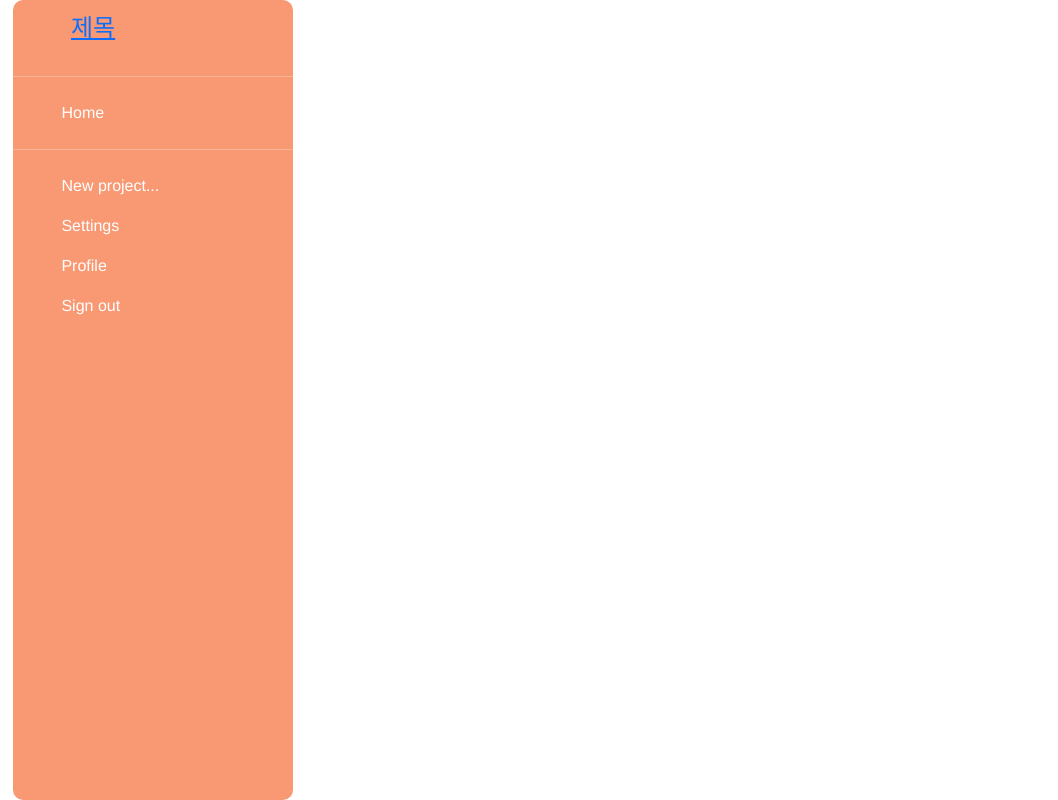
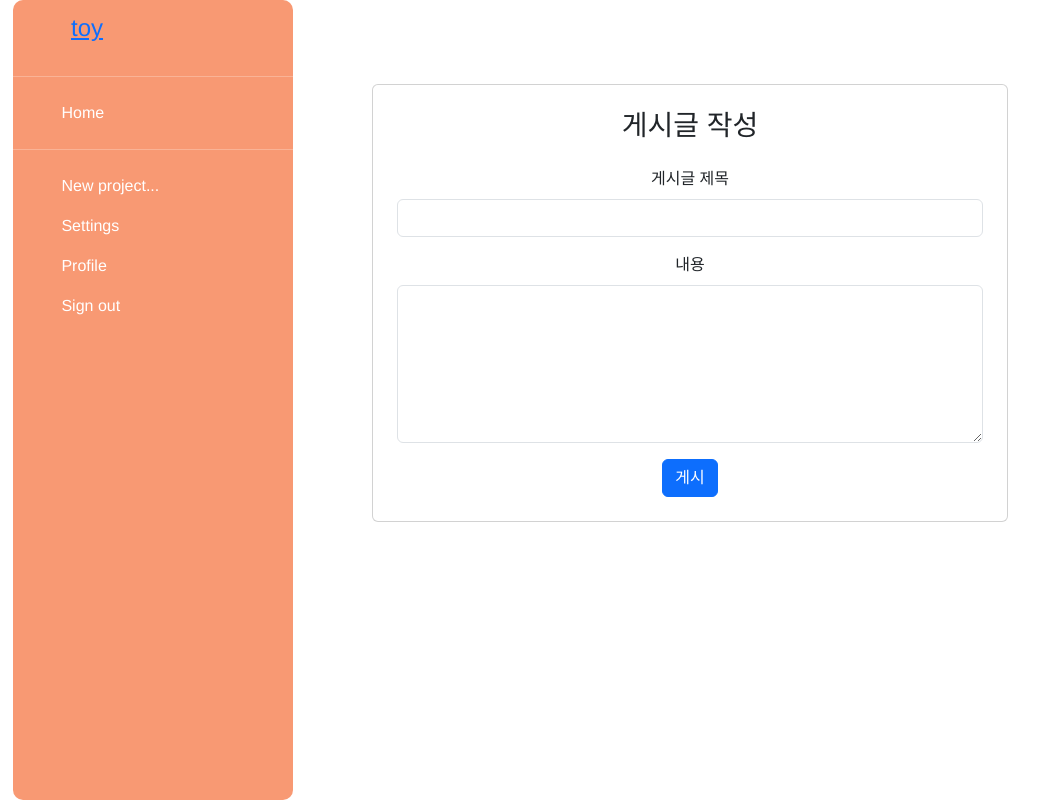
Before and after one commit to jichang-lee/spring_vue_testBoard, a Vue app in the folder front/: page /board/register in a window 1280 px wide. Shown: the whole page, without its empty margins (0-1058 px from the left). Built offline with nearby package versions, Linux system fonts and the light colour scheme.

Commit message:
'board_register'

```diff
--- a/front/src/App.vue
+++ b/front/src/App.vue
@@ -1,7 +1,9 @@
 <template>
 
-  <navbarMenu></navbarMenu>
-  <router-view></router-view>
+<div class="app-container">
+    <navbarMenu></navbarMenu>
+    <router-view></router-view>
+  </div>
 </template>
 
 <script setup>
@@ -19,4 +21,5 @@ import navbarMenu from './components/navbarMenu.vue'
   color: #2c3e50;
   margin-top: 60px;
 }
+
 </style>
--- a/front/src/components/boardList.vue
+++ b/front/src/components/boardList.vue
@@ -88,19 +88,19 @@
     {
       title: '첫글',
       hashtag: '#java',
-      userId: 'Uno',
+      userId: 'adas',
       createdAt: '2022-01-01',
     },
     {
       title: '두번째글',
       hashtag: '#spring',
-      userId: 'Uno',
+      userId: 'fsdfsa',
       createdAt: '2022-01-02',
     },
     {
       title: '세번째글',
       hashtag: '#java',
-      userId: 'Uno',
+      userId: 'vsdvsd',
       createdAt: '2022-01-03',
     },
     // 기타 게시물 데이터 추가
--- /dev/null
+++ b/front/src/components/boardRegister.vue
@@ -0,0 +1,47 @@
+<template>
+    <div class="container">
+      <div class="row">
+        <div class="col-md-8 offset-md-2 mt-4">
+          <div class="card card-margin">
+            <div class="card-body p-4">
+              <h3 class="mb-4">게시글 작성</h3>
+
+              <!-- 게시글 제목 입력 폼 -->
+              <div class="mb-3">
+                <label for="title" class="form-label">게시글 제목</label>
+                <input type="text" class="form-control" id="title" v-model="title">
+              </div>
+
+              <!-- 게시글 내용 입력 폼 -->
+              <div class="mb-3">
+                <label for="content" class="form-label">내용</label>
+                <textarea class="form-control" id="content" rows="6" v-model="content"></textarea>
+              </div>
+
+              <!-- 게시 버튼 -->
+              <button class="btn btn-primary" @click="submitPost">게시</button>
+            </div>
+          </div>
+        </div>
+      </div>
+    </div>
+  </template>
+
+  <script setup>
+  import { ref } from 'vue';
+
+  const title = ref('');
+  const content = ref('');
+
+  const submitPost = () => {
+    // 게시 버튼 클릭 시 게시 데이터를 처리하는 로직을 추가하세요.
+  };
+  </script>
+
+
+<style scoped>
+    .card{
+        margin-left: 100px;
+    }
+
+</style>
--- a/front/src/components/navbarMenu.vue
+++ b/front/src/components/navbarMenu.vue
@@ -2,7 +2,7 @@
   <div class="sidebar-container">
     <a href="/" class="logo-title">
       <svg class="bi me-2" width="40" height="32"><use xlink:href="#bootstrap"></use></svg>
-      <span class="fs-4">제목</span>
+      <span class="fs-4">toy</span>
     </a>
     <hr>
     <ul class="nav nav-pills flex-column mb-auto">
@@ -57,6 +57,7 @@
   overflow-y: auto; /* 내용이 넘칠 경우 스크롤 생성 */
   border-radius: 10px;
   margin-left: 13px;
+
 }
 .nav-item {
 
--- a/front/src/router/index.js
+++ b/front/src/router/index.js
@@ -1,14 +1,22 @@
 import { createRouter, createWebHistory } from 'vue-router'
 
 import boardList from '/src/components/boardList.vue'
+import boardRegister from '/src/components/boardRegister.vue'
 
 const routes = [
 
   {
     path: '/board',
     name: 'board',
-   component : boardList
+   component : boardList,
+  },
+  {
+    path: '/board/register',
+    name: 'register',
+   component : boardRegister,
   }
+
+
 ]
 
 const router = createRouter({
```
